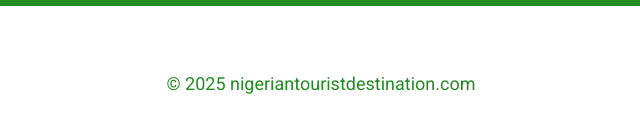
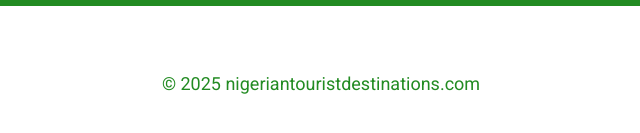
Before and after one commit to PrincessDaniel/nigerian-tourist-destinations, a website built with Vite: page index.html in a window 1280 px wide. Shown: the part 4157-4290 px from the top of the page, 319-959 px from the left. Built offline with nearby package versions, Linux system fonts and the light colour scheme.

Commit message:
updated html

```diff
--- a/index.html
+++ b/index.html
@@ -105,7 +105,7 @@
 		</section>
 
 		<footer>
-			<p>&copy; 2025 nigeriantouristdestination.com</p>
+			<p>&copy; 2025 nigeriantouristdestinations.com</p>
 		</footer>
 	</main>
 </body>
```
